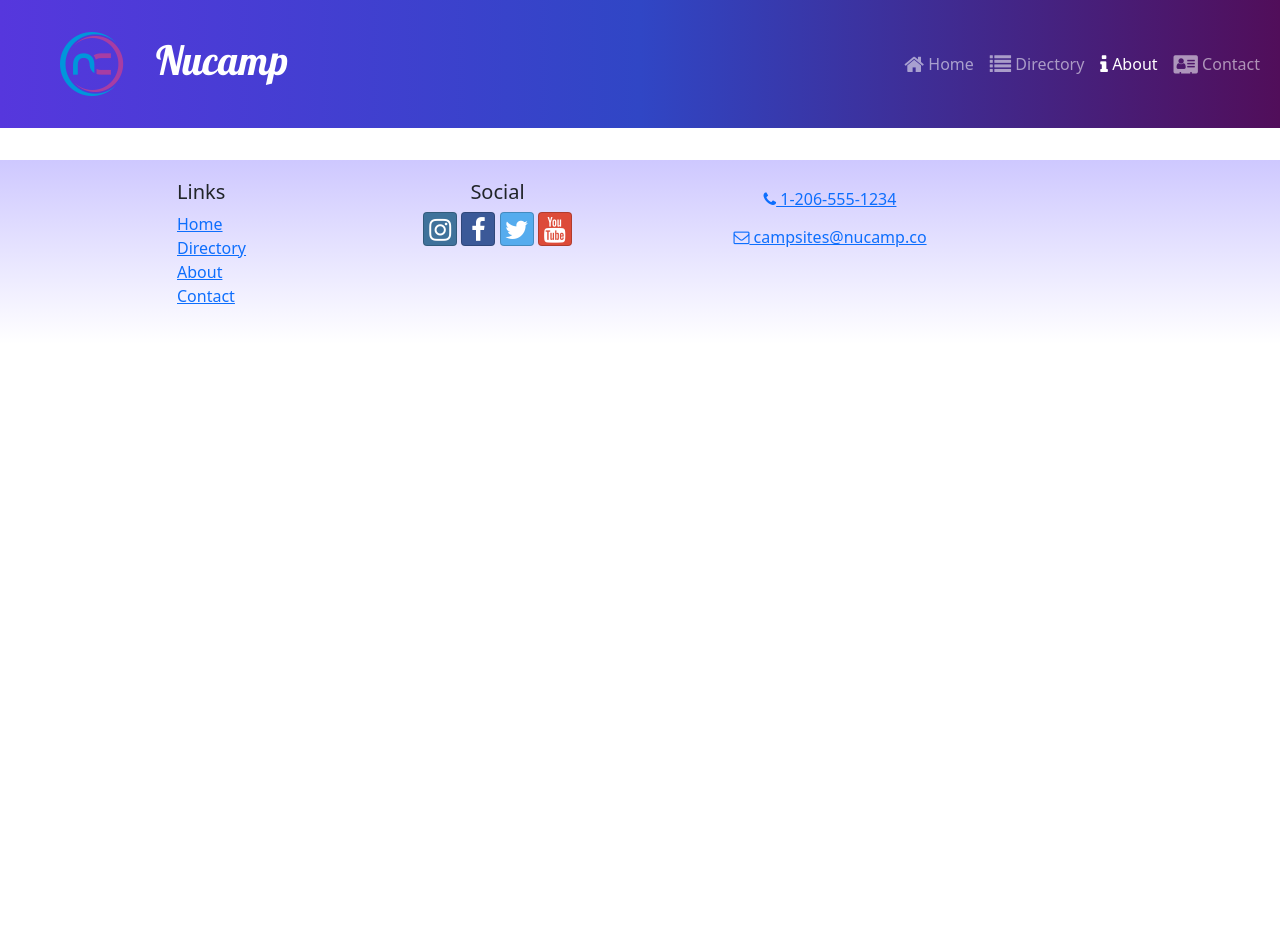
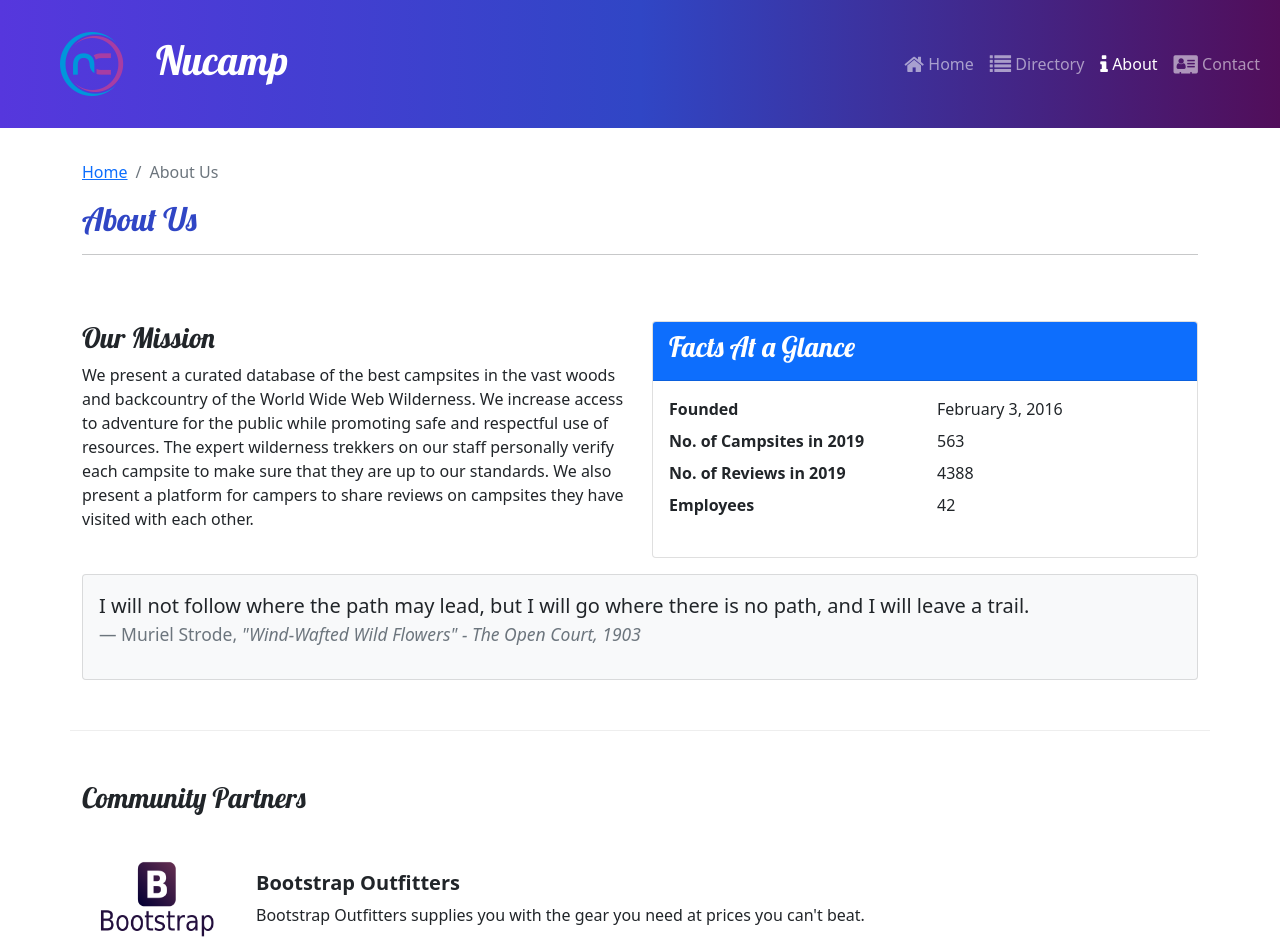
Before and after one commit to WesMcKnight/react-nucampsite, a React (Create React App) app: page /about in a window 1280 px wide. Shown: the top 952 px of the page. Before the commit the page ends 800 px from the top, so only its background shows below. Built offline with nearby package versions, Linux system fonts and the light colour scheme.

Commit message:
Week 2 Workshop

```diff
--- a/src/App.js
+++ b/src/App.js
@@ -6,6 +6,7 @@
 import Header from './components/Header';
 import Footer from './components/Footer';
 import CampsiteDetailPage from './pages/CampsiteDetailPage';
+import AboutPage from './pages/AboutPage';
 
 function App() {
   return (
@@ -19,6 +20,7 @@
             path='directory/:campsiteId'
             element={<CampsiteDetailPage /> }
           />
+          <Route path='about' element={<AboutPage />} />
       </Routes>
       <Footer />
     </div>
--- a/src/features/display/DisplayList.js
+++ b/src/features/display/DisplayList.js
@@ -2,9 +2,14 @@
 import DisplayCard from './DisplayCard';
 import { selectFeaturedCampsite } from '../campsites/campsitesSlice';
 import { selectFeaturedPromotion } from '../promotions/promotionsSlice';
+import { selectFeaturedPartner } from '../partners/partnersSlice';
 
 const DisplayList = () => {
-    const items = [selectFeaturedCampsite(), selectFeaturedPromotion()]
+    const items = [
+        selectFeaturedCampsite(),
+        selectFeaturedPromotion(),
+        selectFeaturedPartner()
+    ];
 
     return (
         <Row>
--- /dev/null
+++ b/src/features/partners/Partner.js
@@ -0,0 +1,17 @@
+const Partner = ({ partner }) => {
+    if (partner) {
+        const { image, name, description } = partner;
+        return (
+            <>
+                <img src={image} alt={name} style={{ width: '150px' }} />
+                <div className='m-4'>
+                    <h5 className='fw-bold'>{name}</h5>
+                    {description}
+                </div>
+            </>
+        );
+    };
+    return null;
+};
+
+export default Partner;
--- /dev/null
+++ b/src/features/partners/PartnersList.js
@@ -0,0 +1,20 @@
+import { Col } from 'reactstrap';
+import Partner from "./Partner";
+import { selectAllPartners } from './partnersSlice';
+
+const PartnersList = () => {
+    const partners = selectAllPartners();
+    return (
+        <Col className='mt-4'>
+            {partners.map((partner) => {
+                return (
+                <div className='mb-5 d-flex' key={partner.id}>
+                    <Partner partner={partner}/>
+                </div>)
+            })}
+
+        </Col>
+    );
+};
+
+export default PartnersList;
--- /dev/null
+++ b/src/features/partners/partnersSlice.js
@@ -0,0 +1,9 @@
+import { PARTNERS } from '../../app/shared/PARTNERS';
+
+export const selectAllPartners = () => {
+    return PARTNERS;
+};
+
+export const selectFeaturedPartner = () => {
+    return PARTNERS.find((partner) => partner.featured);
+};
--- /dev/null
+++ b/src/pages/AboutPage.js
@@ -0,0 +1,64 @@
+import SubHeader from '../components/SubHeader';
+import { Col, Row, Container, Card, CardBody, CardHeader } from 'reactstrap';
+import PartnersList from '../features/partners/PartnersList';
+
+const AboutPage = () => {
+    return (
+        <Container>
+            <SubHeader current='About Us' />
+            <Row className='row-content'>
+                <Col sm='6'>
+                    <h3>Our Mission</h3>
+                    <p>We present a curated database of the best campsites in the vast woods and backcountry of the World Wide Web Wilderness. We increase access to adventure for the public while promoting safe and respectful use of resources. The expert wilderness trekkers on our staff personally verify each campsite to make sure that they are up to our standards. We also present a platform for campers to share reviews on campsites they have visited with each other.</p>
+                </Col>
+                <Col sm='6'>
+                    <Card>
+                        <CardHeader className='bg-primary text-white'>
+                            <h3>Facts At a Glance</h3>
+                        </CardHeader>
+                        <CardBody>
+                            <dl className='row'>
+                                <dt className='col-6'>Founded</dt>
+                                <dd className='col-6'>February 3, 2016</dd>
+                                <dt className='col-6'>No. of Campsites in 2019</dt>
+                                <dd className='col-6'>563</dd>
+                                <dt className='col-6'>No. of Reviews in 2019</dt>
+                                <dd className='col-6'>4388</dd>
+                                <dt className='col-6'>Employees</dt>
+                                <dd className='col-6'>42</dd>
+                            </dl>
+                        </CardBody>
+                    </Card>
+                </Col>
+                <Col>
+                    <Card className='bg-light mt-3'>
+                        <CardBody>
+                            <blockquote className='blockquote'>
+                                <p>
+                                    I will not follow where the path may lead, but
+                                    I will go where there is no path, and I will
+                                    leave a trail.
+                                </p>
+                                <footer className='blockquote-footer'>
+                                    Muriel Strode,{' '}
+                                    <cite title='Source Title'>
+                                        "Wind-Wafted Wild Flowers" - The Open
+                                        Court, 1903
+                                    </cite>
+                                </footer>
+                            </blockquote>
+                        </CardBody>
+                    </Card>
+                </Col>
+            </Row>
+            <Row className='row-content'>
+                <Col xs='12'>
+                    <h3>Community Partners</h3>
+                </Col>
+                <PartnersList />
+            </Row>
+        </Container>
+    );
+};
+
+export default AboutPage;
```
Also changed, not shown: 1 other file (tests, documents, lock files or other folders).
